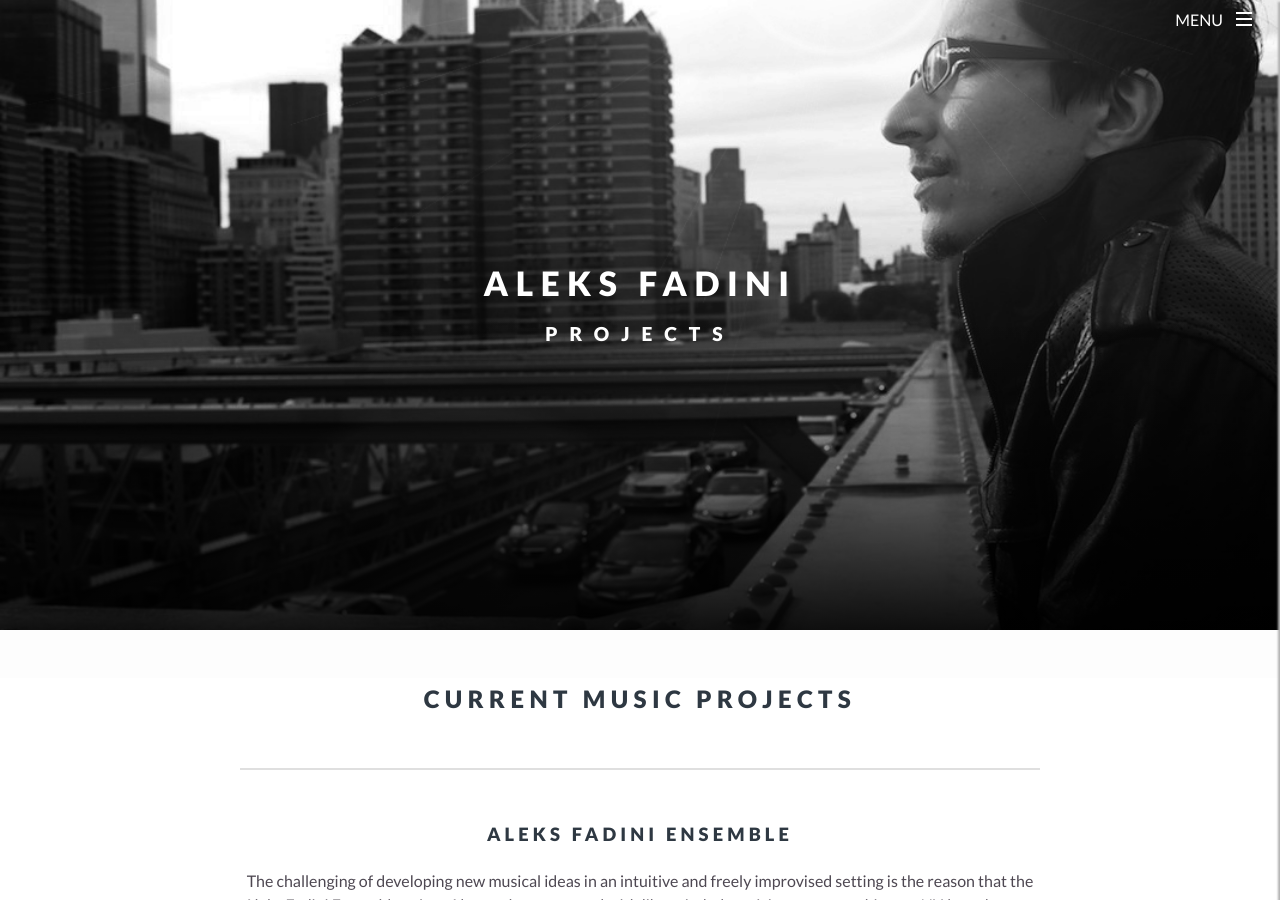
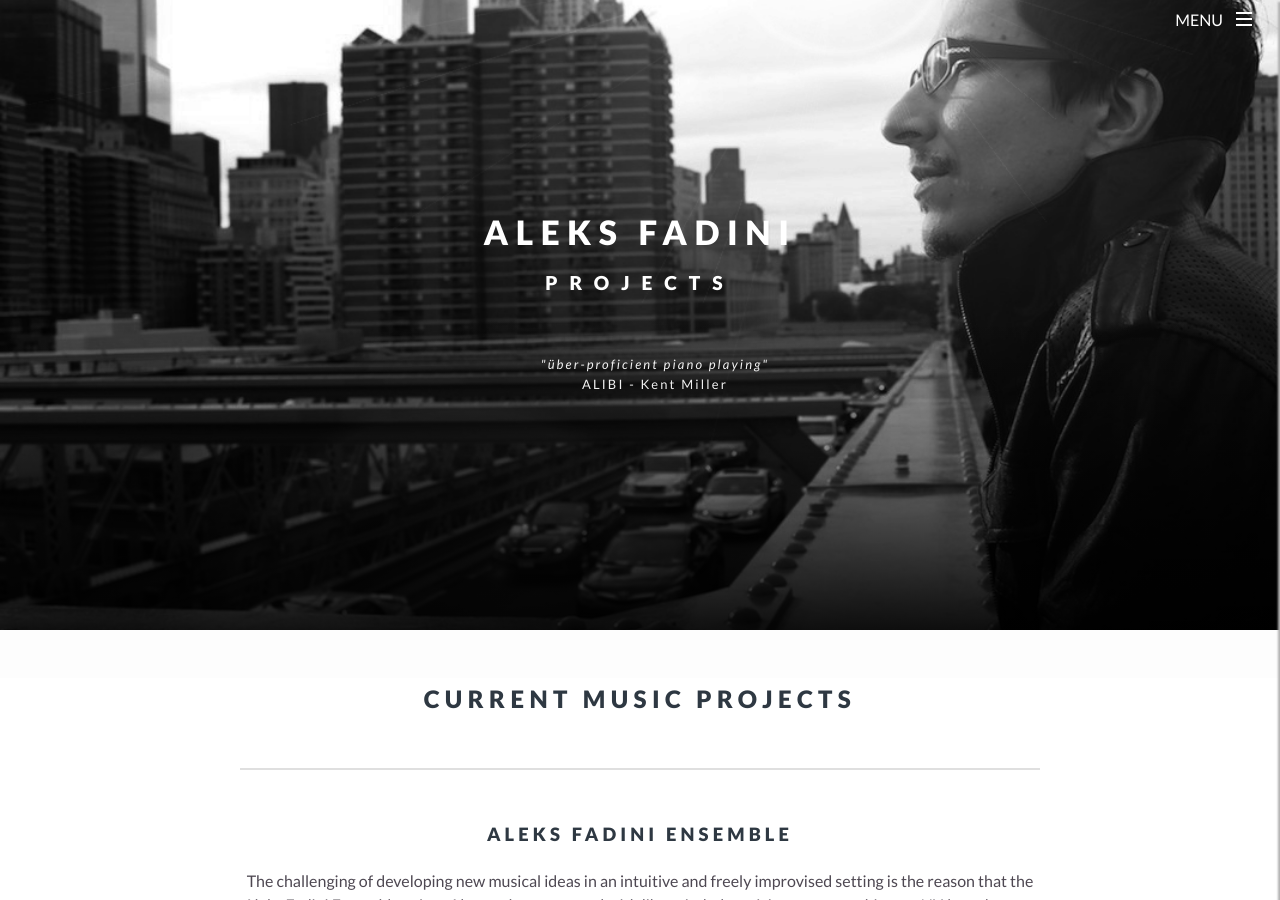
Before and after one commit to danvisintainer/aleksfadini, a Jekyll site: the page built from projects.html, in a window 1280 px wide and 900 px high. Built offline with Jekyll 4.4.1, drawn with Linux system fonts in a browser that asks for light colours.

Commit message:
quotes fading

```diff
--- a/_includes/little-header.html
+++ b/_includes/little-header.html
@@ -3,6 +3,29 @@
         <div class="title" >
             <h1>Aleks Fadini</h1>
             <h4>{{ page.title }}</h4>
+
+            <div id="quotes">
+              <ul>
+
+                  <li>"A wealth of full-blown music coming from every side, from Fadini’s fascination with contrast, tension, and exit markers..."<br><span>AXS - Carol Banks Weber</span></li>
+                  <li>"It reflects this young, up-and-comer’s fresh appreciation for jazz improvisation and natural affinity for songwriting."<br><span>AXS - Carol Banks Weber</span></li>
+                  <li>"Listeners will find the music endlessly fascinating in spite of the liberties the musicians take with harmony and hidden melodies."<br><span>AXS - Carol Banks Weber</span></li>
+
+                  <li>" …tightly wound backstreet riff that unfolds like the storms that blow in off the Atlantic. Snoopy would have it no other way."<br><span>ELMORE MAGAZINE - Mike Jurkovic</span></li>
+                  <li>"Pianist Alessandro Fadini brings together a subtly swinging session that is filled with lovely pastels."<br><span>JAZZ WEEKLY - George Harris</span></li>
+                  <li>"Thoughtful, filled with the pastels and grey shadows of song."<br><span>JAZZ WEEKLY - George Harris</span></li>
+
+                  <li>"seemingly never missing a single note in his aggressive runs and solos"<br><span>ALIBI - Kent Miller</span></li>
+                  <li>"über-proficient piano playing"<br><span>ALIBI - Kent Miller</span></li>
+
+
+                  <li>"une conception gemoetrique du clavier, faite de perpendiculaires, de parallélismes et de jeux en miroir, pour des restutats plaisants autant que fort logiques"<br><span>JAZZ MAGAZINE - Ludovic Florin (France)</span></li>
+                  <li>"une recherche menée dans l’esprit de modernes tels que Steve Lehman et Vijay Iyer […] immediatement accessible, y compris pour ce qui concerne l’aspect rythmique, la clarté…"<br><span>JAZZ MAGAZINE - Ludovic Florin (France)</span></li>
+
+            </ul>
+          </div>
+          <script src="/assets/js/quotes.js"></script>
+
         </div>
     </div>
     <div class="subtitle">
--- a/_sass/_layout.scss
+++ b/_sass/_layout.scss
@@ -115,7 +115,40 @@
     }
 }
 
-
+/**
+ * little-header
+ */
+
+ #quotes li {
+    list-style-type: none;
+    text-align: center;
+    padding: 0 2% 0.7em;
+    font-size: 0.9em;
+    text-transform: none;
+    }
+#quotes ul {
+    padding-top: 2em;
+       margin-top: 4em;
+    padding-left: 0;
+    padding-bottom: 0;
+    margin-bottom: 0;
+    letter-spacing: 0.15em;
+
+    list-style-type: none;
+    text-align: center;
+    padding: 0 2% 0.7em;
+    font-size: 0.9em;
+    text-transform: none;
+}
+
+#quotes li {
+    font-style: italic;
+    text-transform: none;
+display: none;}
+
+#quotes li span {
+    font-style: normal;
+    }
 
 /**
  * Site footer
--- /dev/null
+++ b/assets/js/quotes.js
@@ -0,0 +1,49 @@
+function fisherYatesShuffle(array ){
+    var count = array.length,
+      randomnumber,
+      temp;
+    while( count ){
+        randomnumber = Math.random() * count-- | 0;
+        temp = array[count];
+        array[count] = array[randomnumber];
+        array[randomnumber] = temp;
+    }
+}
+
+$(function() {
+    var index = 0;
+    var numItems = $('#quotes li').length;
+
+    // randomize the elements
+    function randomize() {
+        var quotesArray = $('#quotes li').get();
+        fisherYatesShuffle(quotesArray);
+        // re-insert DOM elements in the new random order
+        for (var i = 0; i < quotesArray.length; i++) {
+            $("#quotes ul").append(quotesArray[i]);
+        }
+    }
+
+    // make sure the index is not past the end of the array
+    // if so, randomize the elements again and reset the index
+    function checkIndex() {
+        if (index >= numItems) {
+            randomize();
+            index = 0;
+        }
+    }
+
+    // process the next item with 6 second delay, then fadeOut, then fadeIn of next element
+    function next() {
+        $("#quotes li").eq(index).delay(5000).fadeOut('slow', function() {
+            ++index;
+            checkIndex();
+            $("#quotes li").eq(index).fadeIn('slow', next);
+        });
+
+    }
+    // randomize the items initially and show the first one after randomization
+    randomize();
+    $('#quotes li').hide().eq(0).show();
+    next();
+});
```
Also changed, not shown: 1 other file.
